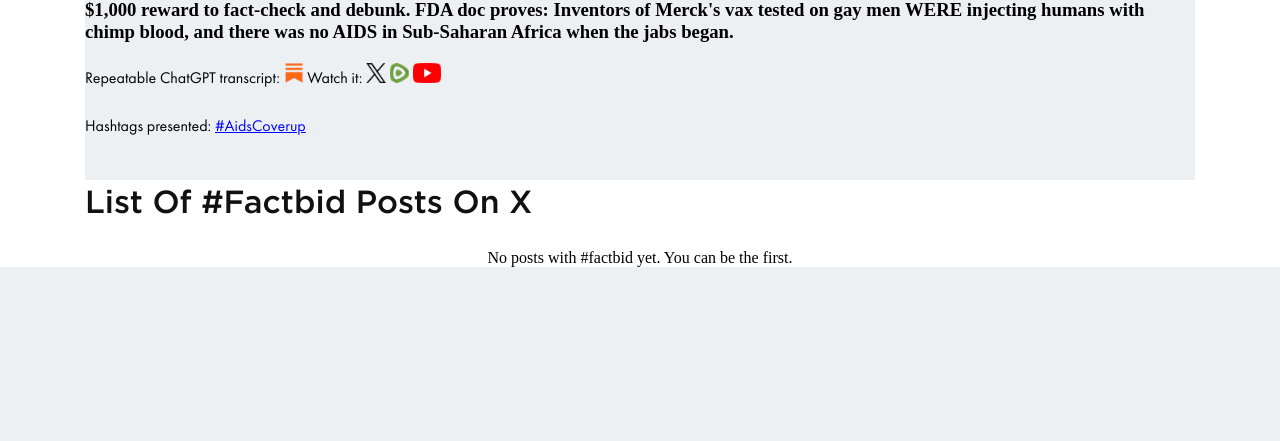
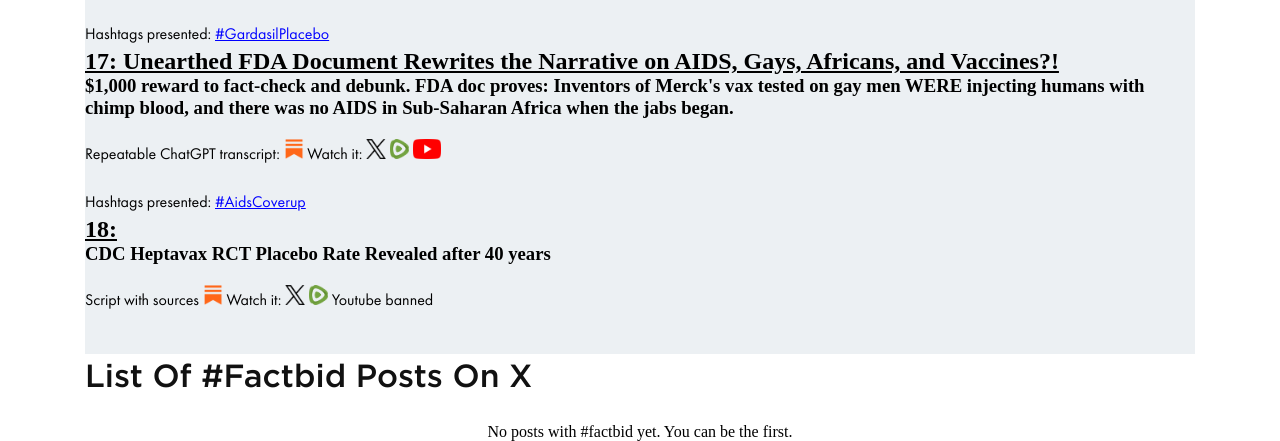
Before and after one commit to aaronfactbid/factbid2, a PHP site: page / in a window 1280 px wide. Shown: the part 4790-5231 px from the top of the page. Before the commit the page ends 5057 px from the top, so only its background shows below. Run offline with PHP 8.4, Linux system fonts and the light colour scheme; data that the repository does not hold is empty.

Commit message:
add episode 18

```diff
--- a/index.php
+++ b/index.php
@@ -49,6 +49,9 @@
 		</p>
 		<p><b>Synopsis:</b>
 		ChatGPT's AI fact-checked Trump's press conference on bleach and light. Despite mainstream media claims, using UV light was not Trump's idea. Three days prior, the FDA announced it would evaluate a UV light wand for lungs, which clinical studies suggested could be a game changer. New York also announced it would use far-UVC light on subways to kill 98% of Coronavirus. However, after Trump's speech, the topic became censored, and UV was dismissed as his "brain fart". ChatGPT analyzed the situation and provided possible explanations. The AI also evaluated we crowdsource trials ourselves since the technology may not be profitable enough for investors.
+		</p>
+		<p>
+		Partially withdrawn: Scientists subsequently pointed out that although studies found FarUVC safe, it can be harmful.  However, there is no explanation for the #UvLightWandTrial Healight disappearing from the market.
 		</p>
 		<p>Hashtags presented: <a href="/UvLightWandTrial">#UvLightWandTrial</a> <a href="/UvcLightBulbStudy">#UvcLightBulbStudy</a> <a href="/VitaminDTrial">#VitaminDTrial</a></p>
 
@@ -343,7 +346,17 @@
 		<a href="https://youtu.be/Gs9fyPWrhcg"><img class="thumbnail-link" src="<?php echo $site_url ; ?>/images/youtube.png"></a>
 		</p>
 		<p>Hashtags presented: <a href="/AidsCoverup">#AidsCoverup</a></p>
-	</div>
+
+		<h2 id="18"><u>18: </u></h2>
+		<h3>CDC Heptavax RCT Placebo Rate Revealed after 40 years</h3>
+		<p>
+		Script with sources
+		<a href="https://open.substack.com/pub/factbid/p/heptavax-placebo?r=1xcoyu&utm_campaign=post&utm_medium=web"><img class="thumbnail-link" src="<?php echo $site_url ; ?>/images/SubStack.png"></a>
+		Watch it:
+		<a href="https://twitter.com/factbid/status/1721691518258356501"><img class="thumbnail-link" src="<?php echo $site_url ; ?>/images/Twitter.png"></a>
+		<a href="https://rumble.com/v3u5yv0-cdc-heptavax-rct-placebo-rate-revealed-after-40-years.html"><img class="thumbnail-link" src="<?php echo $site_url ; ?>/images/rumble.png"></a>
+		Youtube banned
+		</p>
 </section>
 <section class="factbid_wrapsec" id="factbid-list">
 		<div class="factbid_wrap">
```
